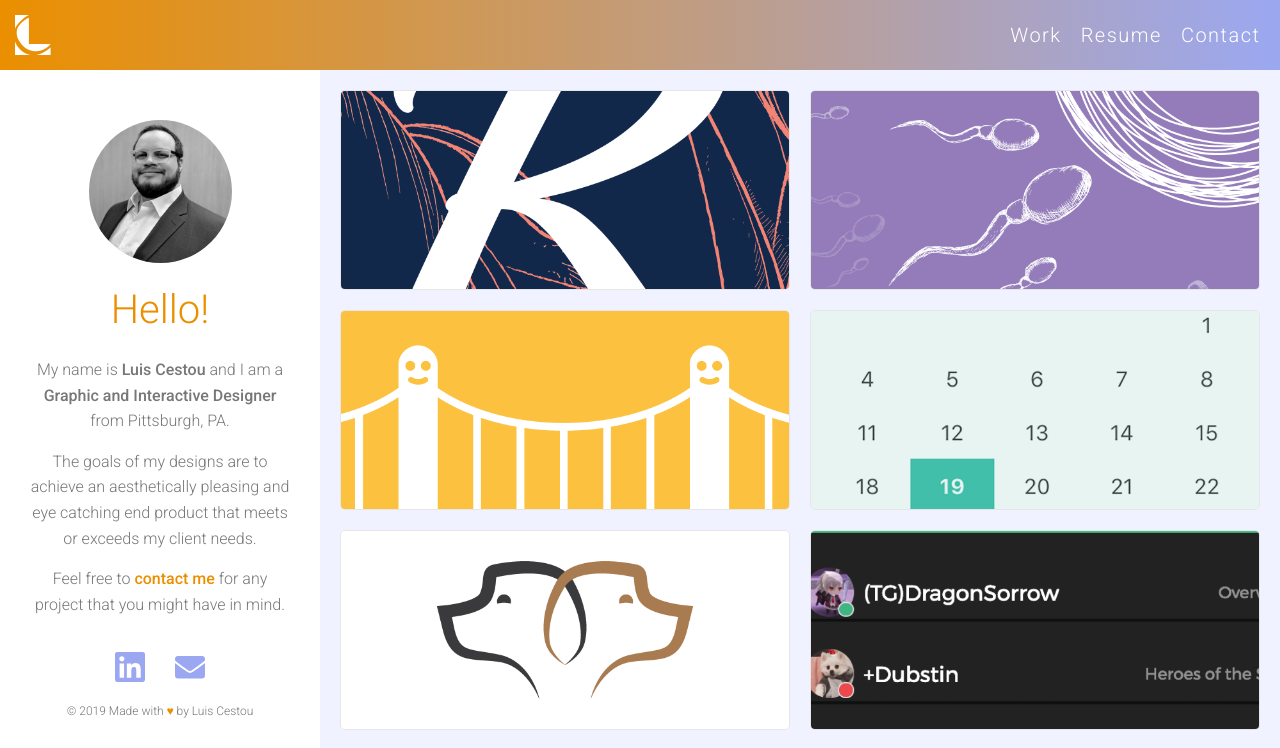
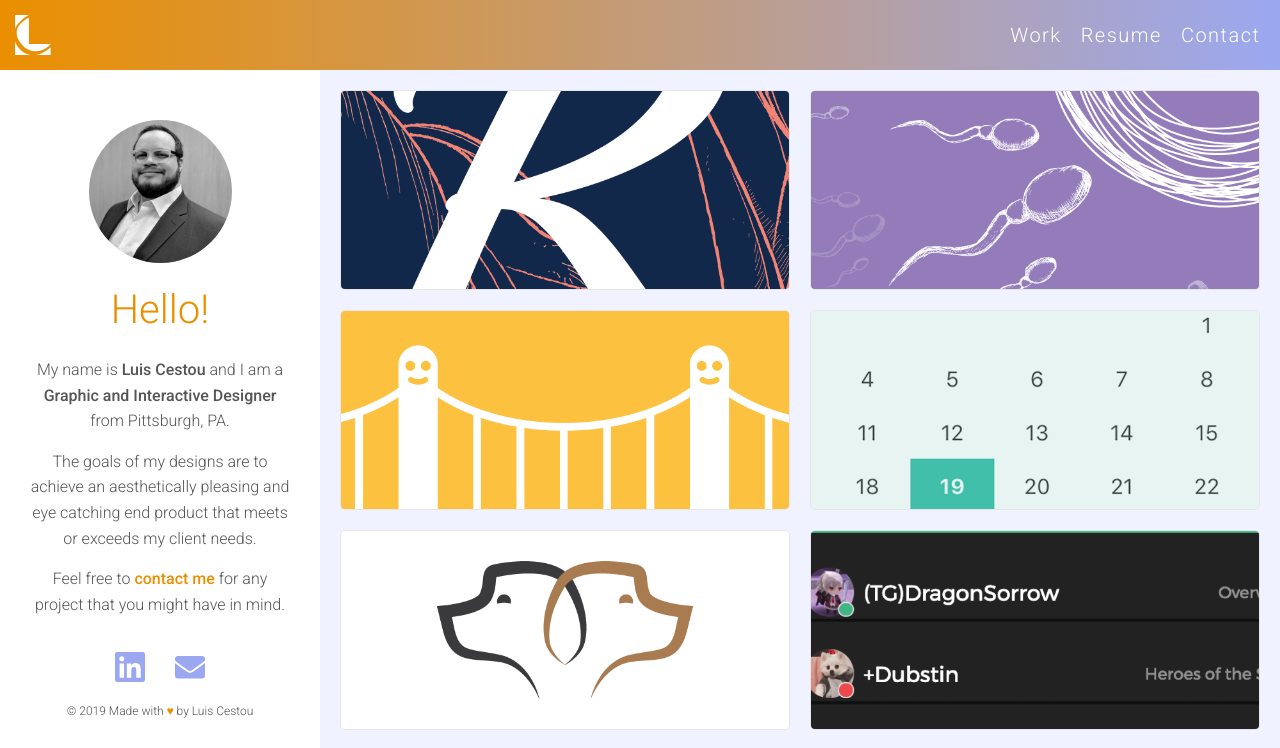
Before and after one commit to lcestou/luiscestou.com, a Gatsby site: page / in a window 1280 px wide. Shown: the top 748 px of the page. Built offline with nearby package versions, Linux system fonts and the light colour scheme; Gatsby itself is replaced by a stand-in of ours.

Commit message:
change text color for accessibility

```diff
--- a/src/components/_variables.scss
+++ b/src/components/_variables.scss
@@ -8,7 +8,7 @@ $color-grey-light-1: #f9f7f6;
 $color-grey-light-2: #aaa;
 
 $color-grey-dark-1: #333333;
-$color-grey-dark-2: #777777;
+$color-grey-dark-2: #555555;
 
 // FONT VARIABLES
 $font-primary: 'Roboto', sans-serif;
```
